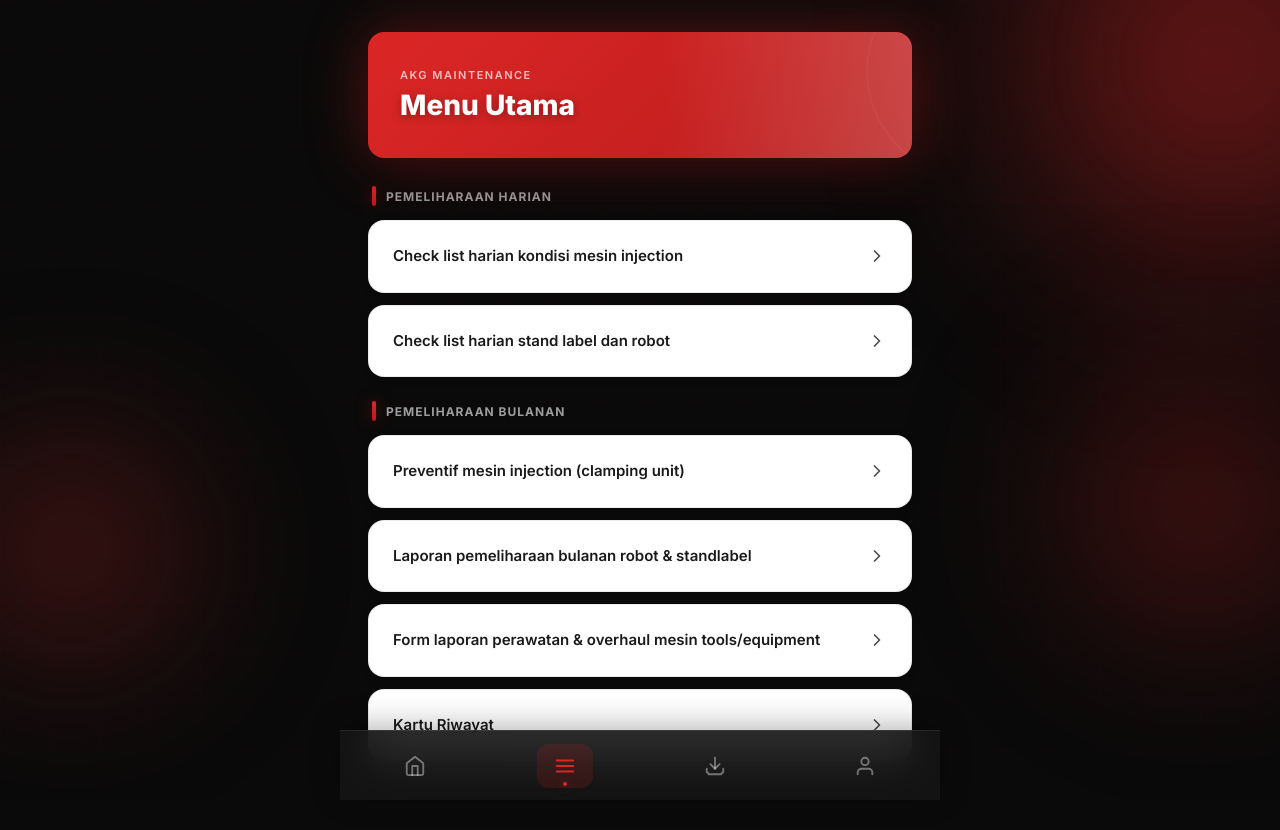
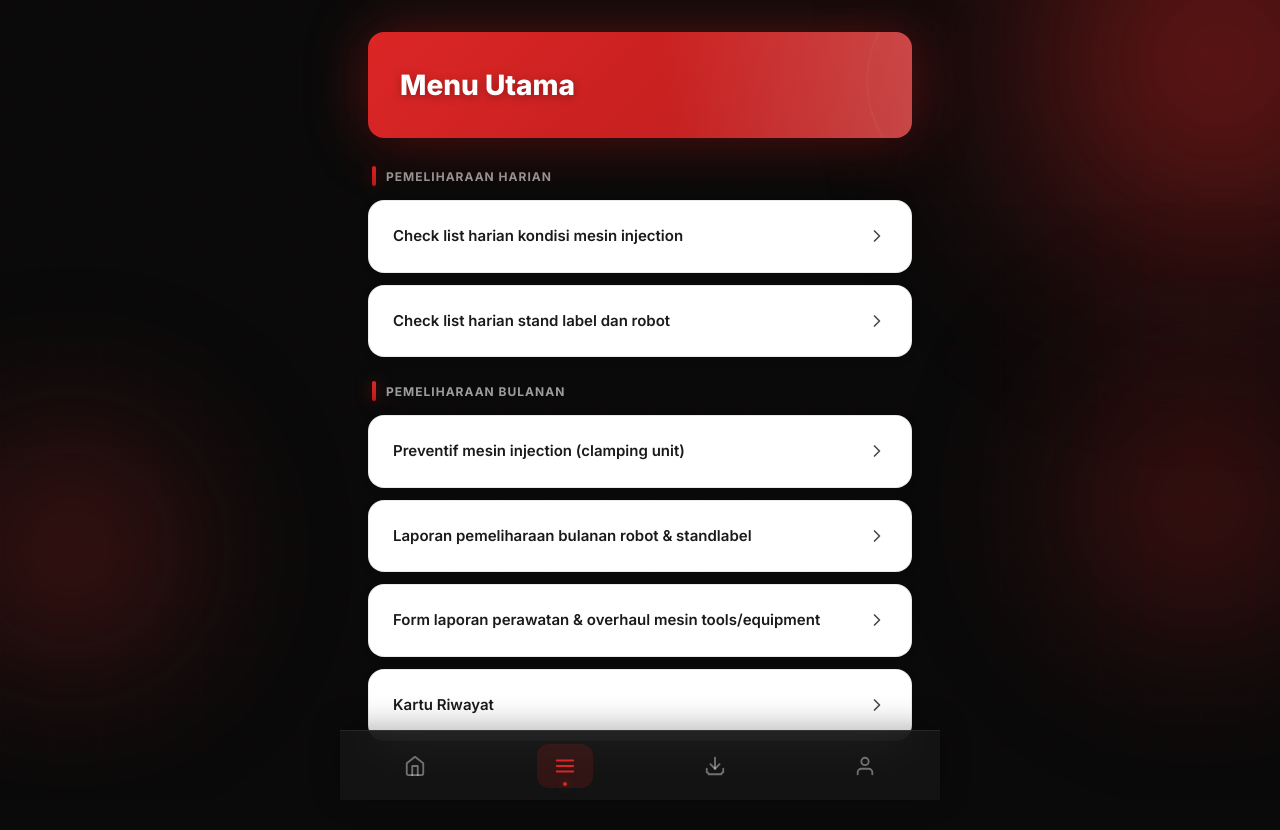
Before and after one commit to processEngineering/Preventive_maintenance, a plain HTML site: page menu_utama.html in a window 1280 px wide. Drawn offline with Linux system fonts and the light colour scheme.

Commit message:
Update menu_utama.html

```diff
--- a/menu_utama.html
+++ b/menu_utama.html
@@ -507,7 +507,6 @@
             <!-- Header -->
             <header class="header">
                 <div class="header-content">
-                    <p class="header-label">AKG Maintenance</p>
                     <h1 class="header-title">Menu Utama</h1>
                 </div>
             </header>
```
